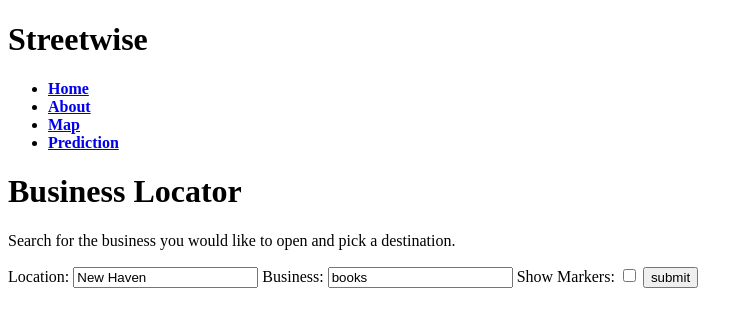
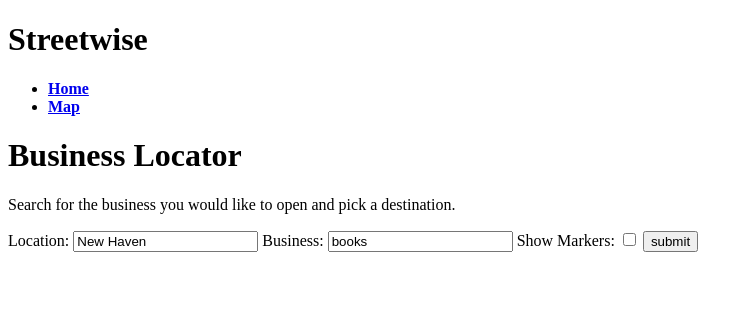
Before and after one commit to jal5898/web_app, a Flask app: page / in a window 1280 px wide. Shown: the top 327 px of the page, without its empty margins (0-753 px from the left). Run offline with Flask 2, Linux system fonts and the light colour scheme; some libraries are stand-ins or nearby versions.

Commit message:
removed redundant pages

```diff
--- a/requirements.txt
+++ b/requirements.txt
@@ -1,7 +1,10 @@
 certifi==2019.6.16
 chardet==3.0.4
 Click==7.0
+decorator==4.4.0
 Flask==1.0.3
+future==0.17.1
+geocoder==1.38.1
 geographiclib==1.49
 geopy==1.20.0
 gunicorn==19.9.0
@@ -13,6 +16,7 @@ numpy==1.16.4
 pandas==0.24.2
 python-dateutil==2.8.0
 pytz==2019.1
+ratelim==0.1.6
 requests==2.22.0
 scikit-learn==0.20.3
 scipy==1.2.2
--- a/run.py
+++ b/run.py
@@ -24,17 +24,11 @@ app = Flask(__name__)
 def home():
     return render_template('home.html')
 
-@app.route('/about/')
-def about():
-    return render_template('about.html')
 
 @app.route('/map/')
 def map():
     return render_template('map.html')
 
-@app.route('/heat/')
-def heat():
-    return render_template('heat.html')
 
 def open_list(path):
     with open(path,'r') as csvFile:
@@ -269,11 +263,9 @@ def get_input():
         count_5 = true_count(feature_df,business,5)
         p_gt_5 = p_gt_true(zip(*count_5)[2],p_5)
         p_gt_combined = [math.sqrt(x1*x2) for x1,x2 in zip(p_gt_1,p_gt_5)]
-
         # heat_mat = heatmap_interp(feature_df.i,feature_df.j,zip(*p)[1],lat_bin_list,lon_bin_list,3)
         heat_mat = heatmap_interp(feature_df.i,feature_df.j,p_gt_combined,lat_bin_list,lon_bin_list,3)
-        max_p = max(p_gt_1)
-        min_p = min(p_gt_1)
+
 
 
     return render_template('map.html',city=city, business=business,latitude=lat,longitude=lon,markers=markers,heat_mat=heat_mat,show_markers=show_markers)
--- a/templates/layout.html
+++ b/templates/layout.html
@@ -16,9 +16,7 @@
         <strong><nav>
           <ul class="menu">
             <li><a href="{{ url_for('home') }}">Home</a></li>
-            <li><a href="{{ url_for('about') }}">About</a></li>
             <li><a href="{{ url_for('map') }}">Map</a></li>
-            <li><a href="{{ url_for('heat')}}">Prediction</a></li>
           </ul>
         </nav></strong>
       </div>
```
Also changed, not shown: templates/about.html (deleted, +0 -7 lines), templates/heat.html (deleted, +0 -8 lines).
